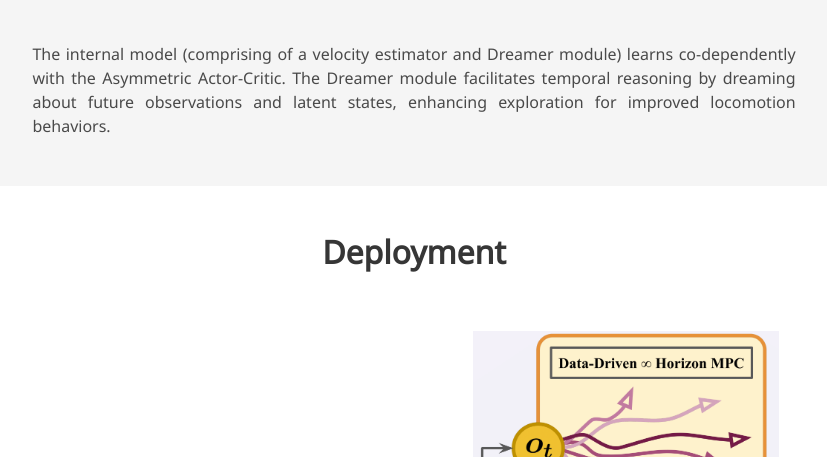
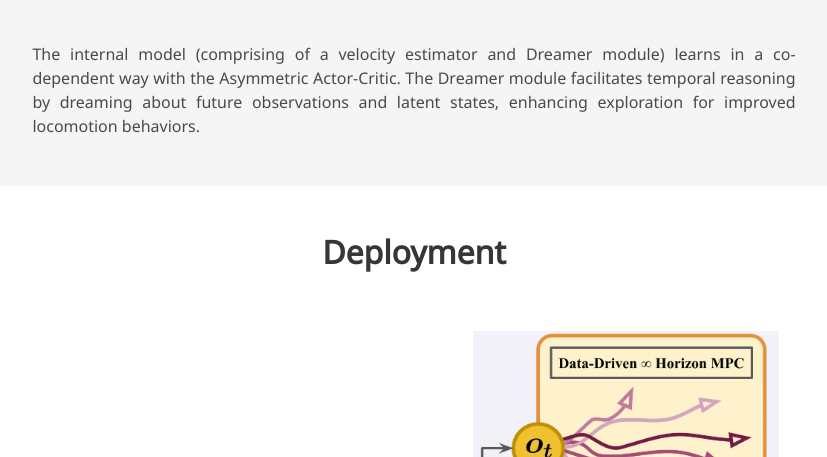
Before and after one commit to StochLab/PIP-Loco, a plain HTML site: page index.html in a window 1280 px wide. Shown: the part 2398-2855 px from the top of the page, without its empty margins (226-1053 px from the left). Drawn offline with nearby package versions, Linux system fonts and the light colour scheme; some icons are missing; a web font is replaced by a local one.

Commit message:
fix grammar in training fig

```diff
--- a/index.html
+++ b/index.html
@@ -184,7 +184,7 @@
         <img src="images/Training.png" alt="PIP-Loco Training Architecture" width="80%">
         <div class="content has-text-justified" style="padding-top: 5%">
           <p>
-            The internal model (comprising of a velocity estimator and Dreamer module) learns co-dependently with the Asymmetric Actor-Critic. The Dreamer module facilitates temporal reasoning by dreaming about future observations and latent states, enhancing exploration for improved locomotion behaviors.
+            The internal model (comprising of a velocity estimator and Dreamer module) learns in a co-dependent way with the Asymmetric Actor-Critic. The Dreamer module facilitates temporal reasoning by dreaming about future observations and latent states, enhancing exploration for improved locomotion behaviors.
           </p>
         </div>
       </div>
```
